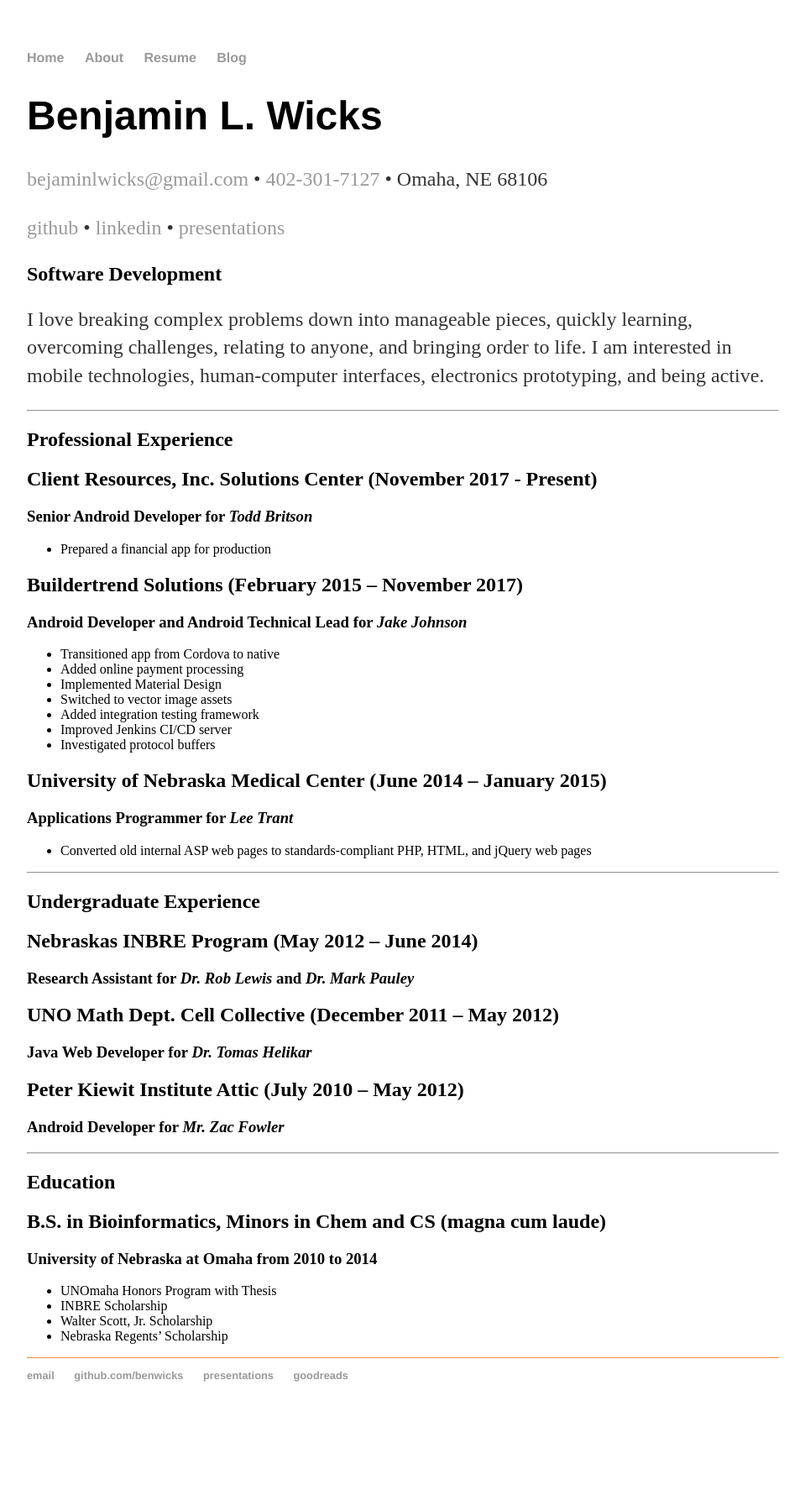
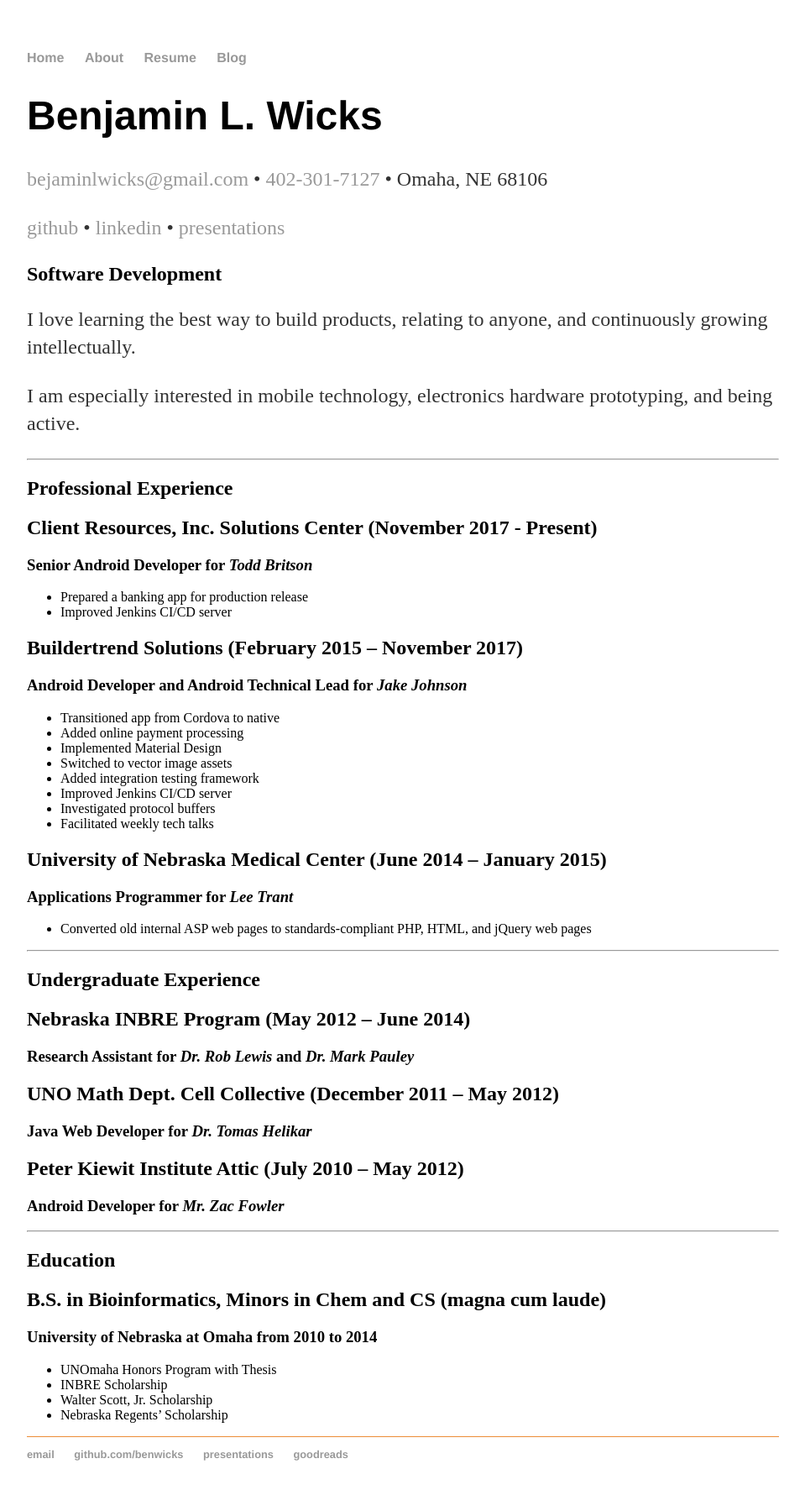
Before and after one commit to benwicks/benwicks.github.io, a Jekyll site: the page built from resume/index.md, in a window 1280 px wide. Shown: the whole page at 84% size, without its empty margins (160-1119 px from the left). Built offline with Jekyll 4.4.1, drawn with Linux system fonts in a browser that asks for light colours; our own code applies the rules of GitHub Pages for plain Markdown files; before the commit the page ends 1705 px from its top, so only the background shows below that.

Commit message:
Update resume to better match LinkedIn (#9)

```diff
--- a/resume/index.md
+++ b/resume/index.md
@@ -9,7 +9,9 @@
 [github](https://github.com/benwicks) • [linkedin](https://www.linkedin.com/in/benjaminwicks/) • [presentations](https://speakerdeck.com/benwicks)
 
 ## Software Development
-I love breaking complex problems down into manageable pieces, quickly learning, overcoming challenges, relating to anyone, and bringing order to life. I am interested in mobile technologies, human-computer interfaces, electronics prototyping, and being active.
+I love learning the best way to build products, relating to anyone, and continuously growing intellectually.
+
+I am especially interested in mobile technology, electronics hardware prototyping, and being active.
 
 ---
 
@@ -17,7 +19,8 @@
 
 ## Client Resources, Inc. Solutions Center (November 2017 - Present)
 ### **Senior Android Developer** for *Todd Britson*
-- Prepared a financial app for production
+- Prepared a banking app for production release
+- Improved Jenkins CI/CD server
 
 ## Buildertrend Solutions (February 2015 – November 2017)
 ### **Android Developer and Android Technical Lead** for *Jake Johnson*
@@ -28,6 +31,7 @@
 - Added integration testing framework
 - Improved Jenkins CI/CD server
 - Investigated protocol buffers
+- Facilitated weekly tech talks
 
 ## University of Nebraska Medical Center (June 2014 – January 2015)
 ### **Applications Programmer** for *Lee Trant*
@@ -36,7 +40,7 @@
 ---
 
 ## Undergraduate Experience
-## Nebraskas INBRE Program (May 2012 – June 2014)
+## Nebraska INBRE Program (May 2012 – June 2014)
 ### **Research Assistant** for *Dr. Rob Lewis* and *Dr. Mark Pauley*
 ## UNO Math Dept. Cell Collective (December 2011 – May 2012)
 ### **Java Web Developer** for *Dr. Tomas Helikar*
```
